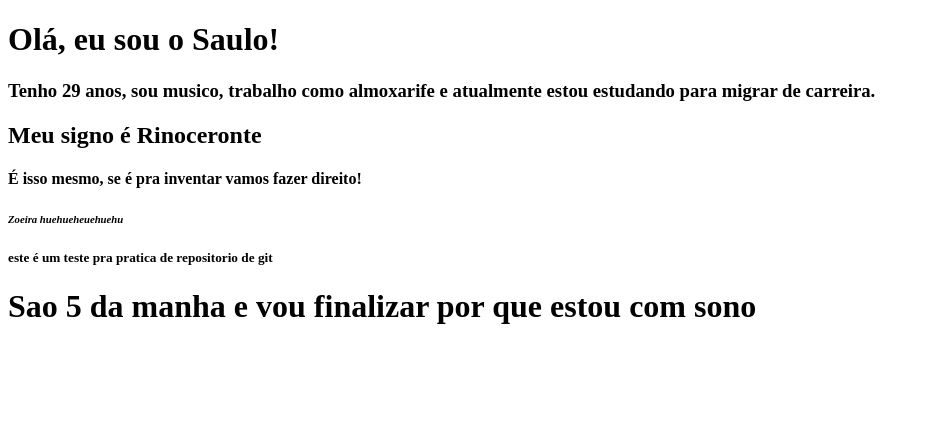
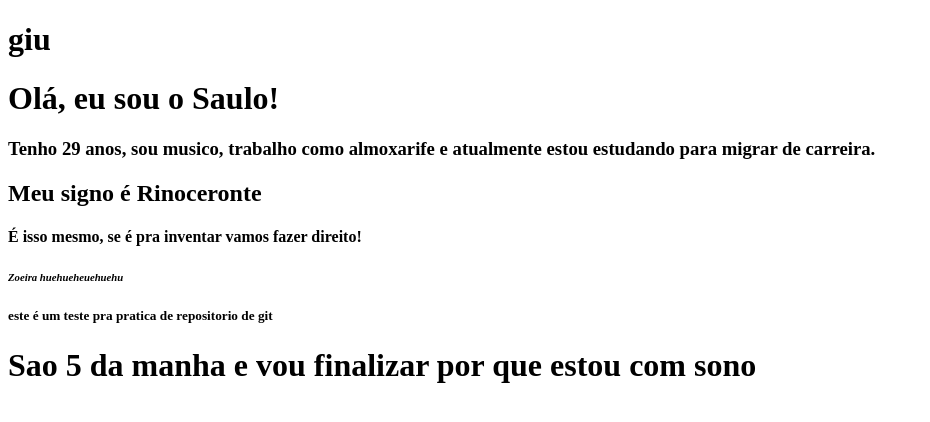
Before and after one commit to Sauloviniciust/pratica, a plain HTML site: page index.html in a window 1280 px wide. Shown: the whole page, without its empty margins (0-930 px from the left). Drawn offline with Linux system fonts and the light colour scheme.

Commit message:
edição

```diff
--- a/index.html
+++ b/index.html
@@ -7,6 +7,7 @@
     <title>Primeiro repositório</title>
 </head>
 <body>
+    <h1>giu   </h1>
     <h1>Olá, eu sou o <b>Saulo!</b></h1>
     <h3>Tenho 29 anos, sou musico, trabalho como almoxarife e atualmente estou estudando para migrar de carreira.</h3>
     <h2>Meu signo é <b>Rinoceronte</b></h2>
```
